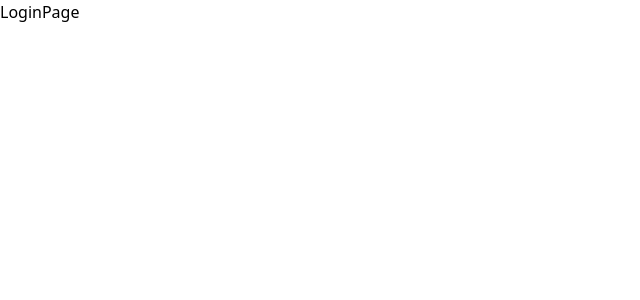
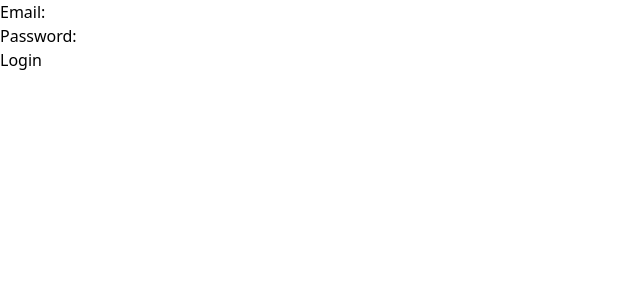
Before and after one commit to GOLDER303/chat-app-front, a React (Vite) app: page /login in a window 1280 px wide. Shown: the top 300 px of the page, without its empty margins (0-640 px from the left). Built offline with nearby package versions, Linux system fonts and the light colour scheme.

Commit message:
Add login form

```diff
--- /dev/null
+++ b/src/errors/UnauthorizedError.ts
@@ -0,0 +1,8 @@
+export default class UnauthorizedError extends Error {
+    constructor()
+    constructor(message: string)
+    constructor(message?: string) {
+        super(message)
+        this.name = "UnauthorizedError"
+    }
+}
--- a/src/pages/LoginPage.tsx
+++ b/src/pages/LoginPage.tsx
@@ -1,5 +1,64 @@
+import { useRef, useState } from "react"
+import { useNavigate } from "react-router-dom"
+import UnauthorizedError from "../errors/UnauthorizedError"
+import { login } from "../services/AuthService"
+
 const LoginPage: React.FC = () => {
-    return <h1>LoginPage</h1>
+    const navigate = useNavigate()
+
+    const [errorMessage, setErrorMessage] = useState<string>("")
+
+    const usernameInputRef = useRef<HTMLInputElement>(null)
+    const passwordInputRef = useRef<HTMLInputElement>(null)
+
+    const handleSubmit = async () => {
+        if (!usernameInputRef.current || !passwordInputRef.current) {
+            return
+        }
+        try {
+            await login(usernameInputRef.current.value, passwordInputRef.current.value)
+            navigate("/chats")
+        } catch (error) {
+            if (error instanceof UnauthorizedError) {
+                setErrorMessage("You entered wrong credentials")
+            } else {
+                setErrorMessage((error as Error).message)
+            }
+        }
+    }
+
+    return (
+        <>
+            <form
+                onSubmit={(event) => {
+                    event.preventDefault()
+                    handleSubmit()
+                }}
+            >
+                <label htmlFor="email">Email: </label>
+                <input
+                    ref={usernameInputRef}
+                    type="email"
+                    name="email"
+                    id="email"
+                />
+                <br />
+                <label htmlFor="password">Password: </label>
+                <input
+                    ref={passwordInputRef}
+                    type="password"
+                    name="password"
+                    id="password"
+                />
+                <br />
+                <input
+                    type="submit"
+                    value="Login"
+                />
+            </form>
+            {errorMessage && <p>{errorMessage}</p>}
+        </>
+    )
 }
 
 export default LoginPage
--- /dev/null
+++ b/src/services/AuthService.ts
@@ -0,0 +1,24 @@
+import axios, { AxiosError } from "axios"
+import UnauthorizedError from "../errors/UnauthorizedError"
+
+export const login = async (email: string, password: string): Promise<void> => {
+    try {
+        const response = await axios.post("http://localhost:3000/auth/signIn", {
+            email,
+            password,
+        })
+
+        localStorage.setItem("jwt", response.data.accessToken)
+        localStorage.setItem("jwt_refresh", response.data.refreshToken)
+    } catch (err) {
+        const error = err as AxiosError
+
+        const status = error.response?.status
+
+        if (status === 401) {
+            throw new UnauthorizedError()
+        }
+
+        throw new Error("Something went wrong")
+    }
+}
```
